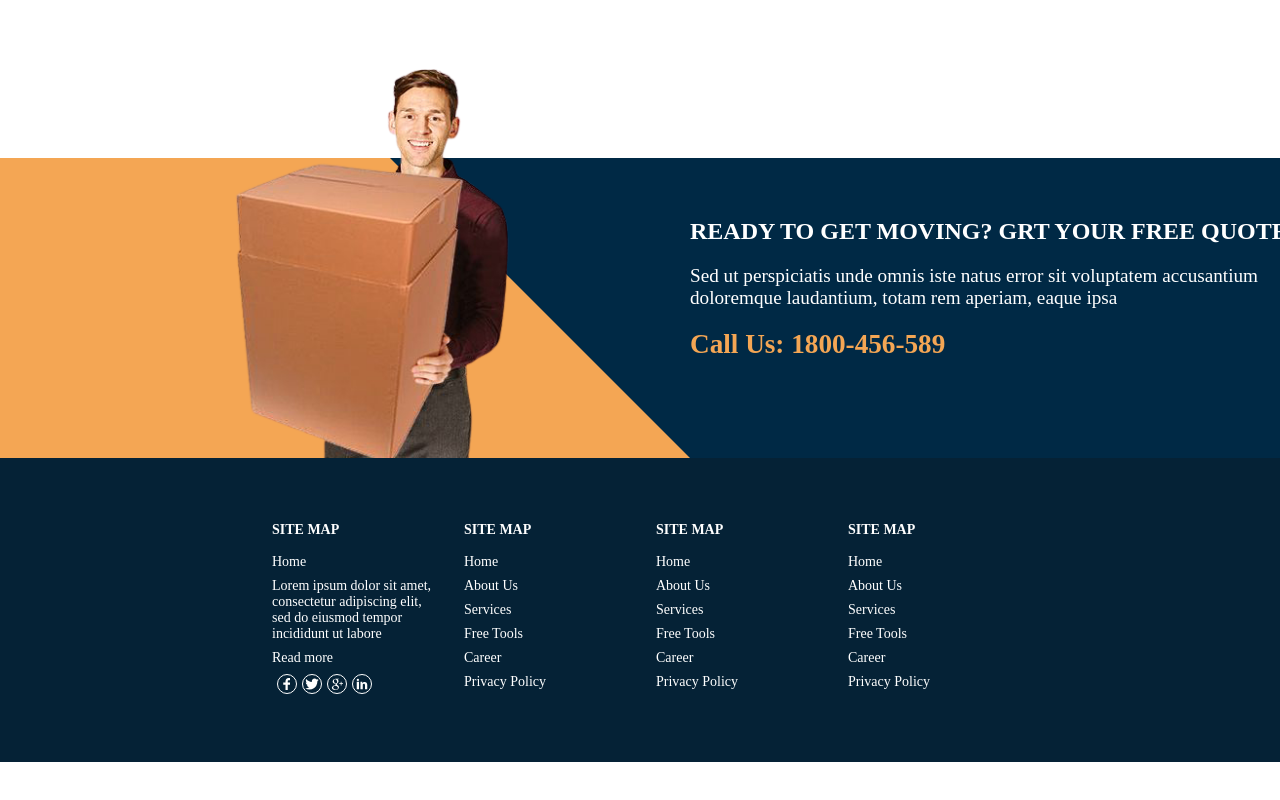
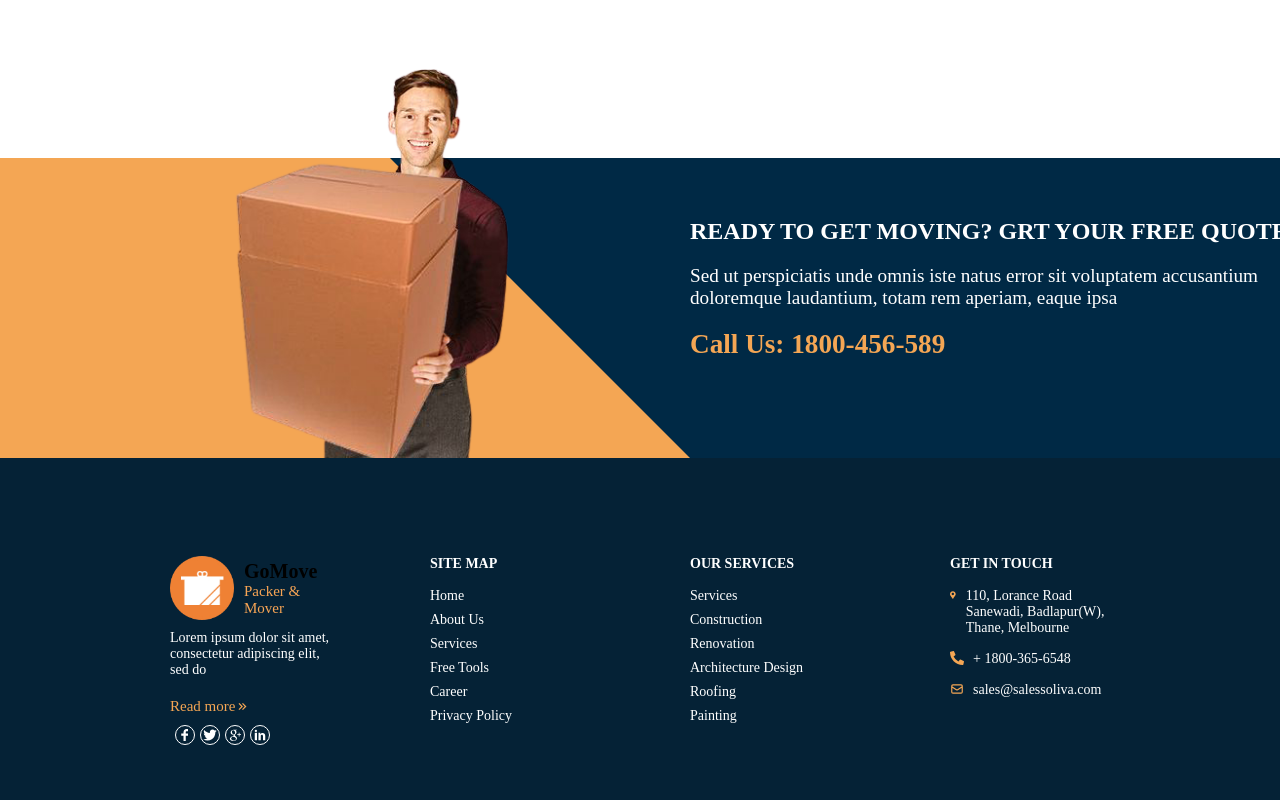
Before and after one commit to shahin1290/GoMove, a React (Create React App) app in the folder client/: page / in a window 1280 px wide. Shown: the part 3519-4319 px from the top of the page. Before the commit the page ends 4281 px from the top, so only its background shows below. Built offline with nearby package versions, Linux system fonts and the light colour scheme.

Commit message:
adds footer styling and content

```diff
--- a/client/src/components/FaqSection/index.js
+++ b/client/src/components/FaqSection/index.js
@@ -4,7 +4,7 @@ import Accordion from '../Accordion'
 import ReactPlayer from 'react-player'
 
 const SectionContainer = styled.div`
-  height: 700px;
+  height: 600px;
   width: 100%;
 `
 const SectionWrapper = styled.div`
--- a/client/src/components/Footer/FooterStyling.js
+++ b/client/src/components/Footer/FooterStyling.js
@@ -2,7 +2,8 @@ import styled from 'styled-components'
 import { Link } from 'react-router-dom'
 
 export const FooterContainer = styled.footer`
-  background-color:  #052236;
+  background-color: #052236;
+  height: 400px;
 `
 export const FooterWrap = styled.div`
   padding: 48px 24px;
@@ -25,11 +26,23 @@ export const FooterLinksWrapper = styled.div`
     flex-direction: column;
   }
 `
+export const Text = styled.div`
+  font-size: 14px;
+  padding: 10px 0;
+`
+
+export const SubText = styled.div`
+  font-size: 15px;
+  padding: 10px 0;
+  color: #f4a654;
+  display: flex;
+  align-items: center;
+`
 export const FooterLinkItems = styled.div`
   display: flex;
   flex-direction: column;
   align-items: flex-start;
-  margin: 16px;
+  margin: 50px;
   text-align: lef;
   width: 160px;
   box-sizing: border-box;
@@ -44,6 +57,7 @@ export const FooterLinkItems = styled.div`
 export const FooterLinkTitle = styled.h1`
   font-size: 14px;
   margin-bottom: 16px;
+  text-transform: uppercase;
 `
 
 export const FooterLink = styled(Link)`
@@ -57,3 +71,33 @@ export const FooterLink = styled(Link)`
     transition: 0.3s ease-out;
   }
 `
+
+export const Address = styled.div`
+  font-size: 14px;
+
+  display: flex;
+  div {
+    padding-left: 10px;
+  }
+`
+
+export const PhoneNumber = styled.div`
+  font-size: 14px;
+  display: flex;
+  margin: 15px 0;
+`
+
+export const MailAddress = styled.div`
+  font-size: 14px;
+  display: flex;
+`
+
+export const Number = styled.div`
+  font-size: 14px;
+  margin: 0 9px;
+`
+
+export const Mail = styled.div`
+  font-size: 14px;
+  margin: 0 9px;
+`
--- a/client/src/components/Footer/index.js
+++ b/client/src/components/Footer/index.js
@@ -6,10 +6,20 @@ import {
   FooterLinksWrapper,
   FooterLinksContainer,
   FooterLinkTitle,
-  FooterLink
+  FooterLink,
+  Text,
+  SubText,
+  Address,
+  PhoneNumber,
+  MailAddress,
+  Number,
+  Mail
 } from './FooterStyling'
 import SocialIcons from '../SocialIcons'
-
+import Logo from '../Logo'
+import { FaPhoneAlt, FaMapMarkerAlt } from 'react-icons/fa'
+import { HiOutlineMail } from 'react-icons/hi'
+import { CgChevronDoubleRight } from 'react-icons/cg'
 const Footer = () => {
   return (
     <FooterContainer>
@@ -17,44 +27,53 @@ const Footer = () => {
         <FooterLinksContainer>
           <FooterLinksWrapper>
             <FooterLinkItems>
-              <FooterLinkTitle> SITE MAP</FooterLinkTitle>
-              <FooterLink to='/signin'>Home</FooterLink>
-              <FooterLink to='/signin'>
+              <Logo />
+              <Text>
+                {' '}
                 Lorem ipsum dolor sit amet, consectetur adipiscing elit, sed do
-                eiusmod tempor incididunt ut labore
-              </FooterLink>
-              <FooterLink to='/signin'>Read more</FooterLink>
+              </Text>
 
+              <SubText to='/'>
+                Read more <CgChevronDoubleRight />
+              </SubText>
               <SocialIcons />
             </FooterLinkItems>
             <FooterLinkItems>
-              <FooterLinkTitle> SITE MAP</FooterLinkTitle>
-              <FooterLink to='/signin'>Home</FooterLink>
-              <FooterLink to='/signin'>About Us</FooterLink>
-              <FooterLink to='/signin'>Services</FooterLink>
-              <FooterLink to='/signin'>Free Tools</FooterLink>
-              <FooterLink to='/signin'>Career</FooterLink>
-              <FooterLink to='/signin'>Privacy Policy</FooterLink>
+              <FooterLinkTitle> Site map</FooterLinkTitle>
+              <FooterLink to='/'>Home</FooterLink>
+              <FooterLink to='/'>About Us</FooterLink>
+              <FooterLink to='/'>Services</FooterLink>
+              <FooterLink to='/'>Free Tools</FooterLink>
+              <FooterLink to='/'>Career</FooterLink>
+              <FooterLink to='/'>Privacy Policy</FooterLink>
             </FooterLinkItems>
           </FooterLinksWrapper>
           <FooterLinksWrapper>
             <FooterLinkItems>
-              <FooterLinkTitle> SITE MAP</FooterLinkTitle>
-              <FooterLink to='/signin'>Home</FooterLink>
-              <FooterLink to='/signin'>About Us</FooterLink>
-              <FooterLink to='/signin'>Services</FooterLink>
-              <FooterLink to='/signin'>Free Tools</FooterLink>
-              <FooterLink to='/signin'>Career</FooterLink>
-              <FooterLink to='/signin'>Privacy Policy</FooterLink>
+              <FooterLinkTitle> Our Services</FooterLinkTitle>
+              <FooterLink to='/'>Services</FooterLink>
+              <FooterLink to='/'>Construction</FooterLink>
+              <FooterLink to='/'>Renovation</FooterLink>
+              <FooterLink to='/'>Architecture Design</FooterLink>
+              <FooterLink to='/'>Roofing</FooterLink>
+              <FooterLink to='/'>Painting</FooterLink>
             </FooterLinkItems>
             <FooterLinkItems>
-              <FooterLinkTitle> SITE MAP</FooterLinkTitle>
-              <FooterLink to='/signin'>Home</FooterLink>
-              <FooterLink to='/signin'>About Us</FooterLink>
-              <FooterLink to='/signin'>Services</FooterLink>
-              <FooterLink to='/signin'>Free Tools</FooterLink>
-              <FooterLink to='/signin'>Career</FooterLink>
-              <FooterLink to='/signin'>Privacy Policy</FooterLink>
+              <FooterLinkTitle> Get in Touch</FooterLinkTitle>
+              <Address>
+                <FaMapMarkerAlt color='#f4a654' />
+                <div>
+                  110, Lorance Road Sanewadi, Badlapur(W), Thane, Melbourne
+                </div>
+              </Address>
+              <PhoneNumber>
+                <FaPhoneAlt color='#f4a654' />
+                <Number>+ 1800-365-6548</Number>
+              </PhoneNumber>
+              <MailAddress>
+                <HiOutlineMail color='#f4a654' />
+                <Mail>sales@salessoliva.com</Mail>
+              </MailAddress>
             </FooterLinkItems>
           </FooterLinksWrapper>
         </FooterLinksContainer>
--- a/client/src/components/ServicesSection/ServiceSectionStyling.js
+++ b/client/src/components/ServicesSection/ServiceSectionStyling.js
@@ -1,11 +1,10 @@
 import styled from 'styled-components'
 
 export const SectionContainer = styled.div`
-  height: 500px;
+  height: 600px;
   width: 100%;
   background-color: #f2f2f2;
 `
-
 export const Wrapper = styled.div`
   max-width: 1100px;
   display: flex;
@@ -16,12 +15,10 @@ export const Wrapper = styled.div`
     margin: 30px 0;
   }
 `
-
 export const ServiceContainer = styled.div`
   width: 100%;
   display: flex;
 `
-
 export const CardContainer = styled.div`
   display: flex;
   flex-direction: column;
@@ -46,7 +43,6 @@ export const ServiceThumbnail = styled.div`
     height: 100%;
   }
 `
-
 export const Caption = styled.div`
   position: absolute;
   width: 285px;
@@ -59,7 +55,6 @@ export const Caption = styled.div`
   padding-top: 5px;
   padding-left: 5px;
 `
-
 export const ContentContainer = styled.div`
   width: 100%;
   display: flex;
--- a/client/src/components/ServicesSection/index.js
+++ b/client/src/components/ServicesSection/index.js
@@ -18,7 +18,6 @@ const ServiceSection = () => {
     <SectionContainer>
       <Wrapper>
         <h1>Our Services __</h1>
-
         <ServiceContainer>
           <CardContainer>
             <TopContainer>
```
